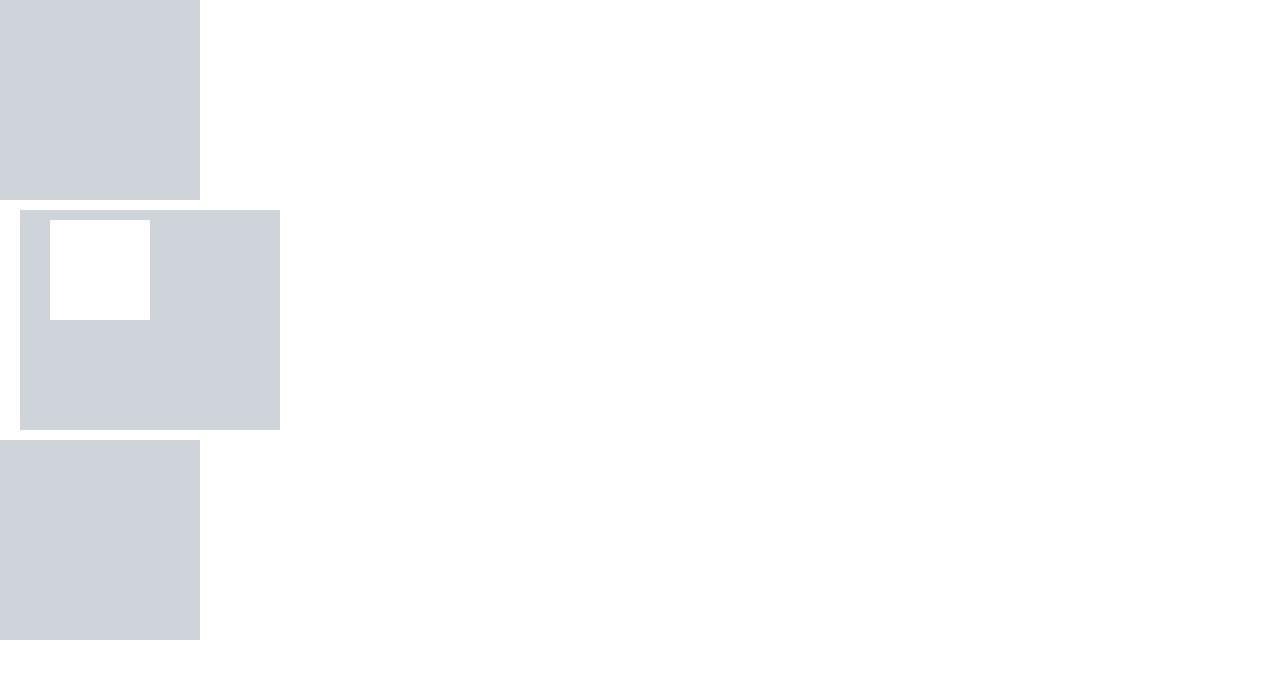
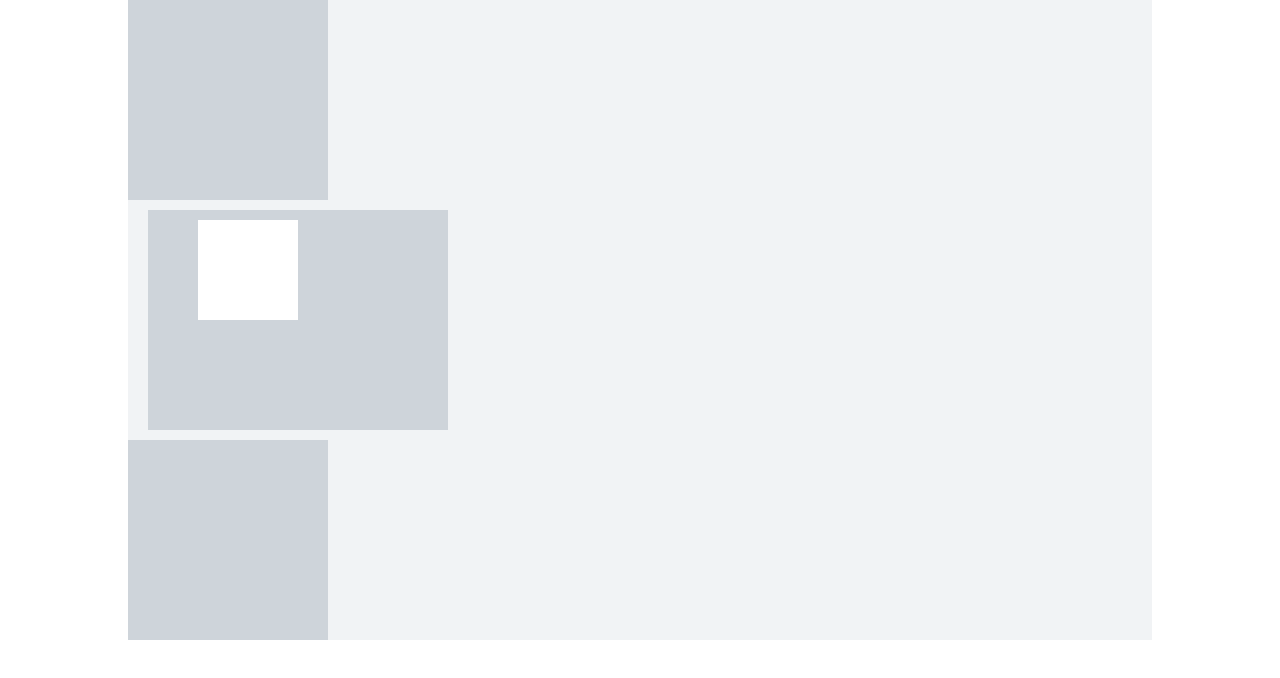
Before and after one commit to seoyoung78/html_css, a plain HTML site: page WebContent/exam15_margin_padding.html in a window 1280 px wide. Drawn offline with Linux system fonts and the light colour scheme.

Commit message:
auto 추가

```diff
--- a/WebContent/exam15_margin_padding.html
+++ b/WebContent/exam15_margin_padding.html
@@ -7,6 +7,11 @@
 			* {
 				margin: 0px;
 				padding: 0px;
+			}
+			#wrapper {
+				width: 1024px;
+				margin: 0px auto;
+				background-color: #f1f3f5;
 			}
 			#div1 {
 				width: 200px;
@@ -18,7 +23,7 @@
 				height: 200px;
 				background-color: #ced4da;
 				margin: 10px 20px;
-				padding: 10px 30px;
+				padding: 10px 50px;
 			}
 			#div21 {
 				width: 100px;
@@ -33,10 +38,12 @@
 		</style>
 	</head>
 	<body>
-		<div id ="div1"></div>
-		<div id ="div2">
-			<div id="div21"></div>
+		<div id="wrapper">
+			<div id="div1"></div>
+			<div id="div2">
+				<div id="div21"></div>
+			</div>
+			<div id="div3"></div>
 		</div>
-		<div id ="div3"></div>
 	</body>
 </html>
```
